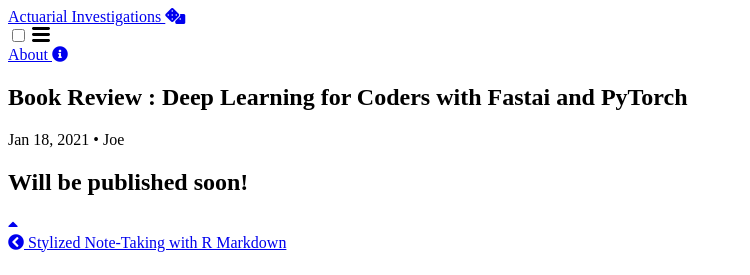
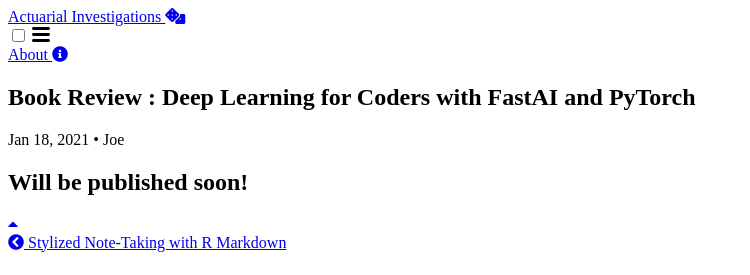
Before and after one commit to JoeKnittel/joeknittel.github.io, a Jekyll site: the page built from _posts/2021-02-20-Deep-Learning-Book-Review.md, in a window 1280 px wide. Shown: the top 275 px of the page, without its empty margins (0-750 px from the left). Built offline with Jekyll 4.4.1, drawn with Linux system fonts in a browser that asks for light colours; nearby versions of some CDN libraries.

```diff
--- a/_posts/2021-02-20-Deep-Learning-Book-Review.md
+++ b/_posts/2021-02-20-Deep-Learning-Book-Review.md
@@ -1,5 +1,5 @@
 ---
-title: "Book Review : Deep Learning for Coders with Fastai and PyTorch"
+title: "Book Review : Deep Learning for Coders with FastAI and PyTorch"
 output:
   md_document:
     variant: gfm
```
